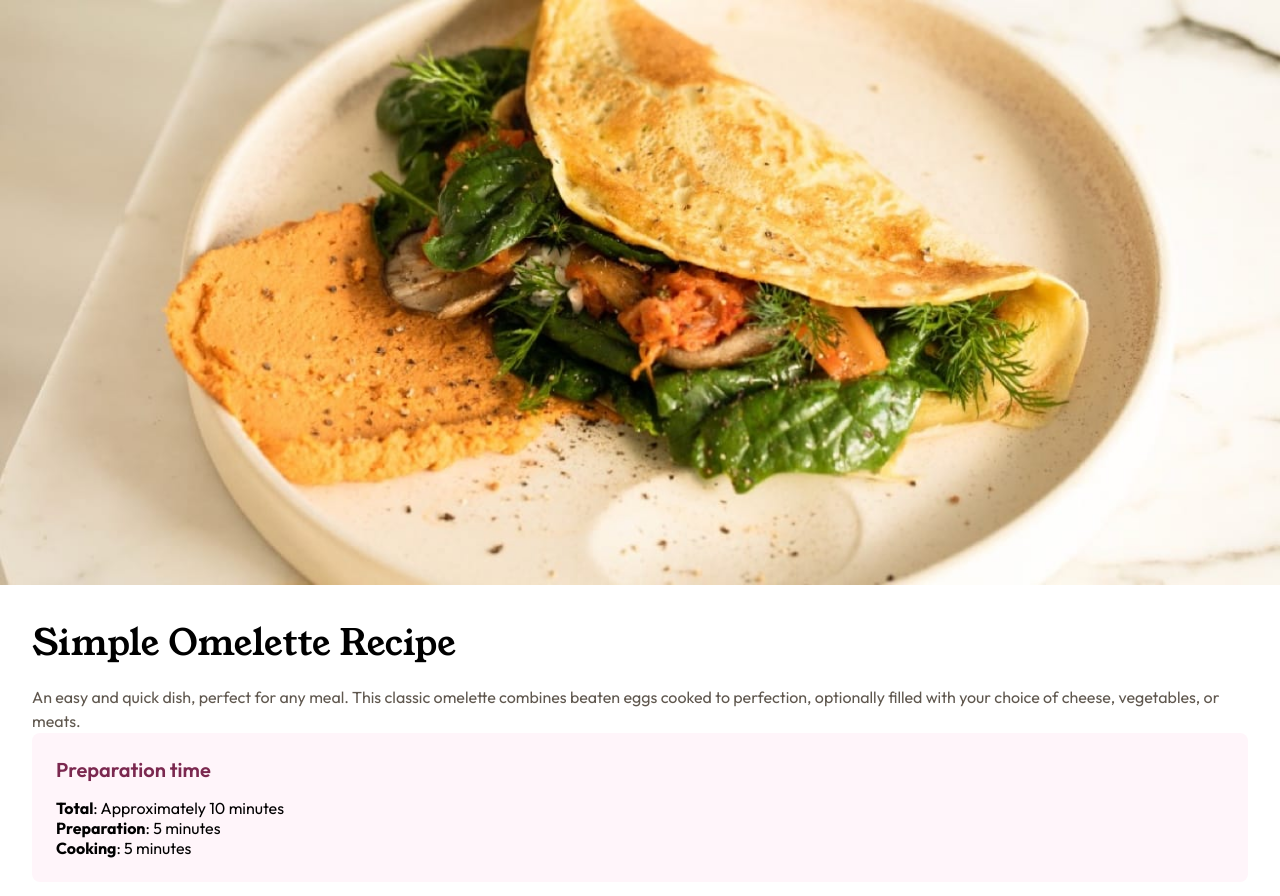
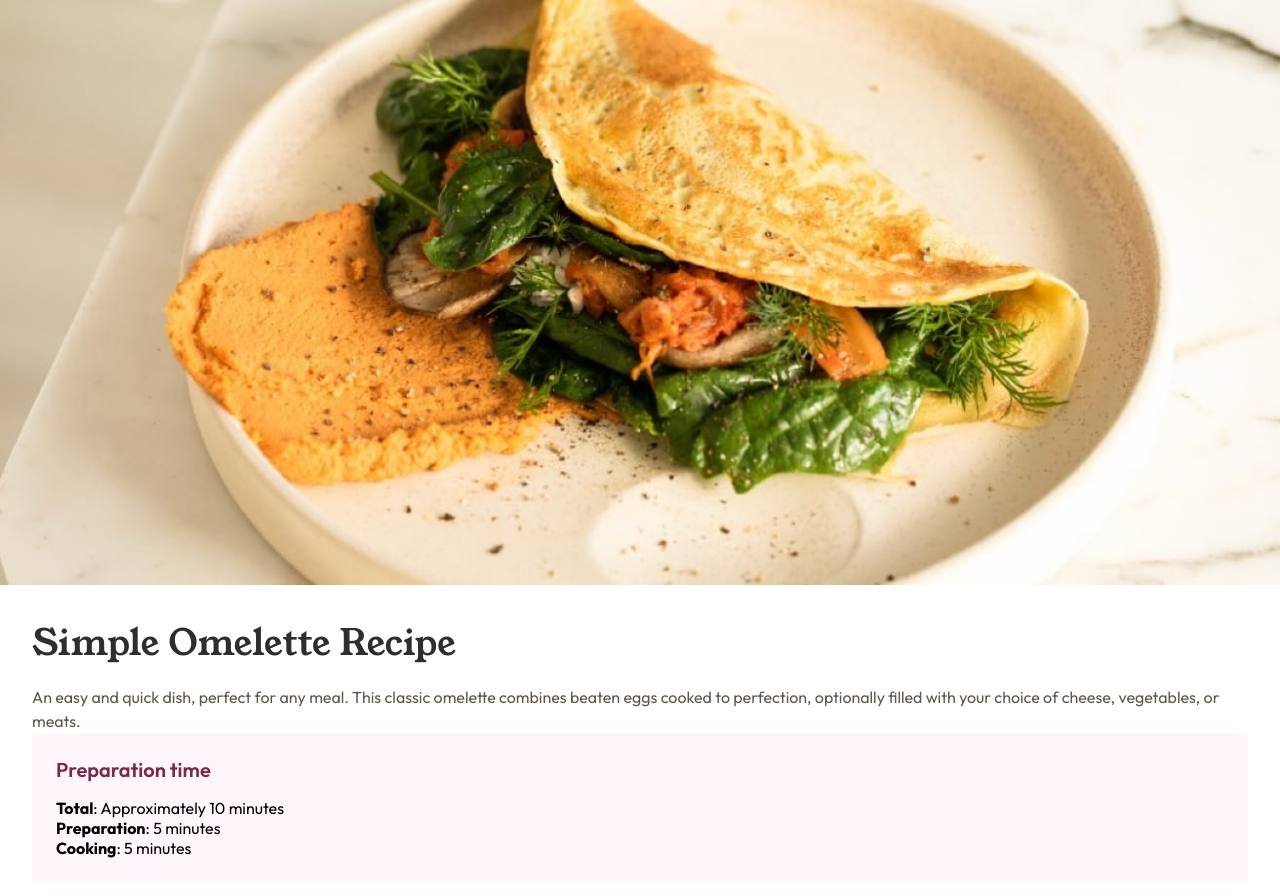
Before and after one commit to GracilianoOG/fem-recipe-page, a website built with Vite: page index.html in a window 1280 px wide. Built offline with nearby package versions, Linux system fonts and the light colour scheme.

Commit message:
Set color of recipe name

```diff
--- a/src/styles/components/_recipe.scss
+++ b/src/styles/components/_recipe.scss
@@ -13,6 +13,7 @@
   }
 
   &__name {
+    color: var(--stone-900);
     font-size: 2.25rem;
     line-height: 1;
     margin-bottom: 24px;
```
